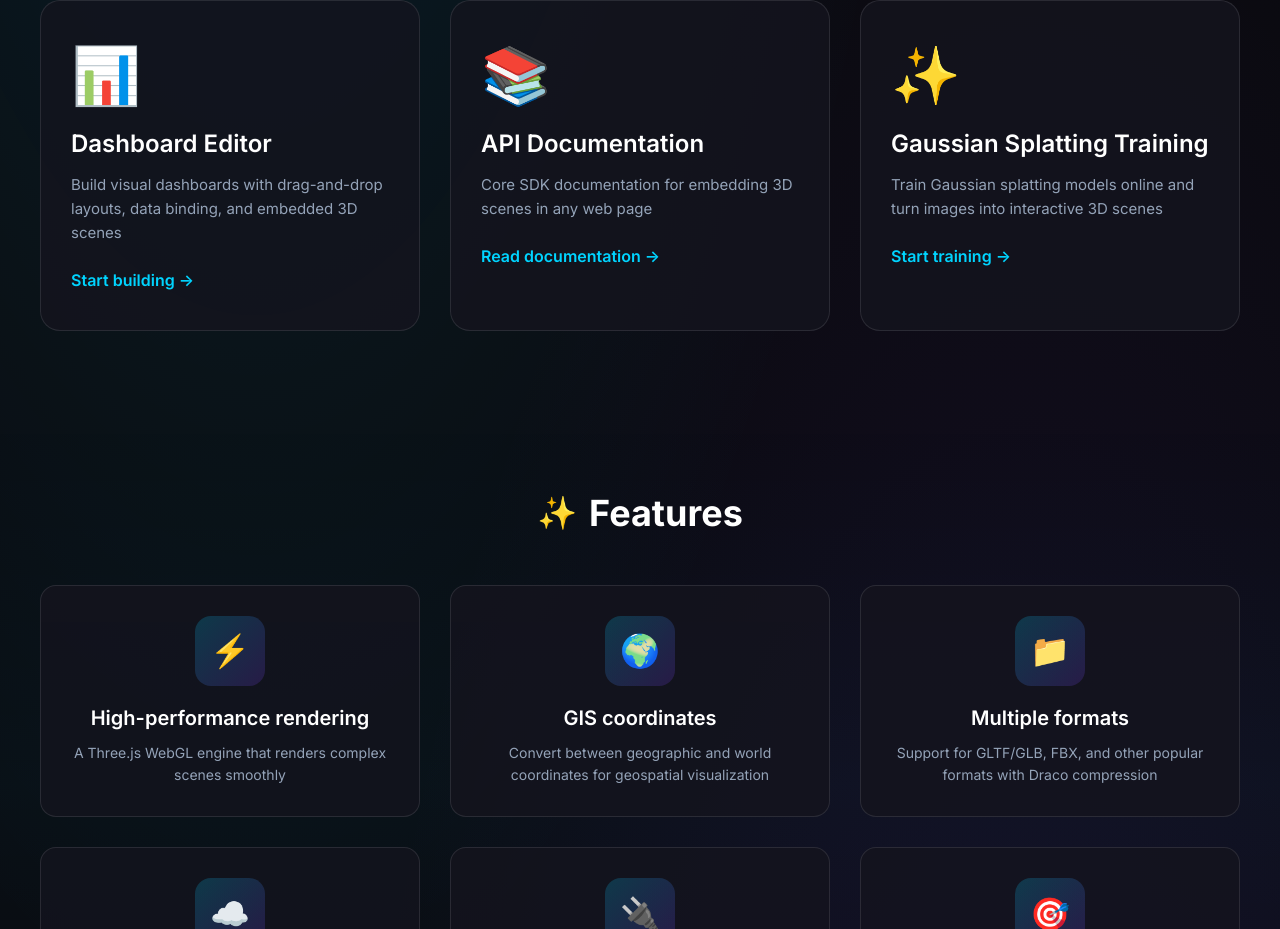
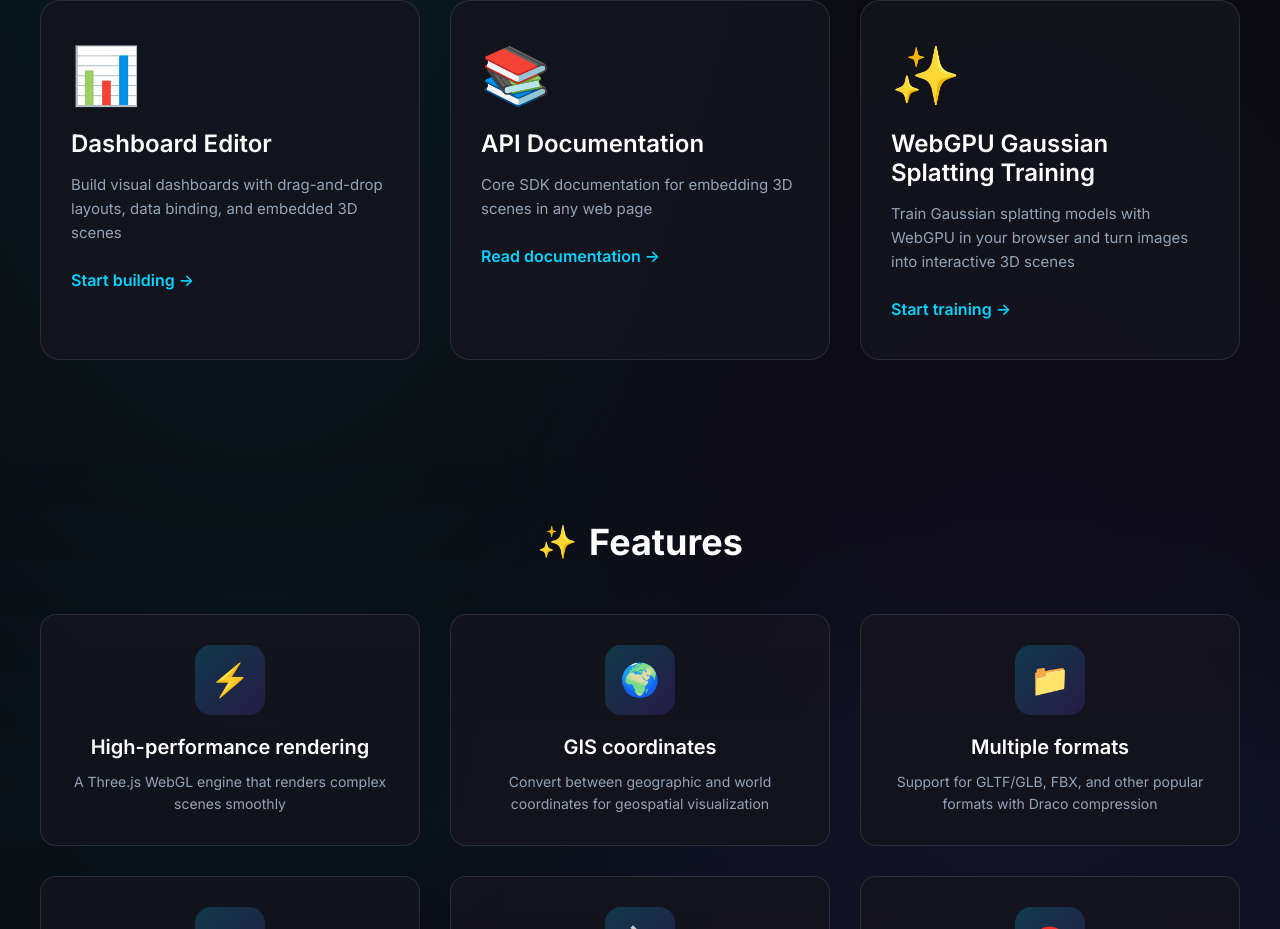
Before and after one commit to nikonikoCW/Meteor3DEditor, a Vue app in the folder packages/dashboard/: page / in a window 1280 px wide. Shown: the part 1213-2142 px from the top of the page. Built offline with nearby package versions, Linux system fonts and the light colour scheme.

Commit message:
fix：修改解释

```diff
--- a/packages/dashboard/src/views/HomeView.vue
+++ b/packages/dashboard/src/views/HomeView.vue
@@ -109,9 +109,9 @@
         <a class="product-card" href="https://3dgstrain.meteor3d.cn/app/">
           <div class="card-glow"></div>
           <div class="product-icon">✨</div>
-          <h3 class="product-title">{{ t("高斯泼溅训练") }}</h3>
+          <h3 class="product-title">{{ t("WebGPU 高斯泼溅训练") }}</h3>
           <p class="product-desc">
-            {{ t("在线训练高斯泼溅模型，将图片生成可交互的 3D 场景") }}
+            {{ t("基于 WebGPU 在浏览器中训练高斯泼溅模型，将图片生成可交互的 3D 场景") }}
           </p>
           <div class="product-action">{{ t("开始训练 →") }}</div>
         </a>
@@ -256,8 +256,8 @@ const messages = {
   'API 文档': 'API Documentation',
   'Core SDK 使用文档，一行代码嵌入 3D 场景到任意网页': 'Core SDK documentation for embedding 3D scenes in any web page',
   '查看文档 →': 'Read documentation →',
-  '高斯泼溅训练': 'Gaussian Splatting Training',
-  '在线训练高斯泼溅模型，将图片生成可交互的 3D 场景': 'Train Gaussian splatting models online and turn images into interactive 3D scenes',
+  'WebGPU 高斯泼溅训练': 'WebGPU Gaussian Splatting Training',
+  '基于 WebGPU 在浏览器中训练高斯泼溅模型，将图片生成可交互的 3D 场景': 'Train Gaussian splatting models with WebGPU in your browser and turn images into interactive 3D scenes',
   '开始训练 →': 'Start training →',
   '功能亮点': 'Features',
   '高性能渲染': 'High-performance rendering',
```
